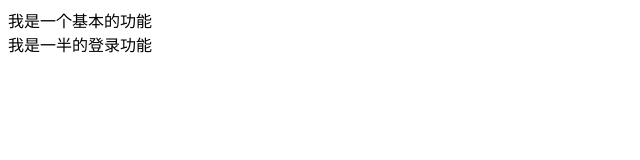
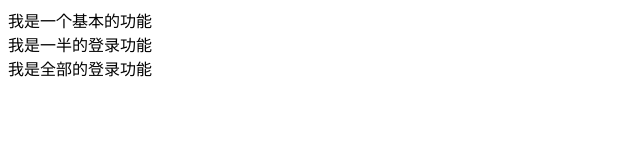
Before and after one commit to zhengjinf/myRepository, a plain HTML site: page index.html in a window 1280 px wide. Shown: the whole page, without its empty margins (0-640 px from the left). Drawn offline with Linux system fonts and the light colour scheme.

Commit message:
全部的登录功能

```diff
--- a/index.html
+++ b/index.html
@@ -9,5 +9,6 @@
 <body>
   <div>我是一个基本的功能</div>
   <div>我是一半的登录功能</div>
+  <div>我是全部的登录功能</div>
 </body>
 </html>
```
